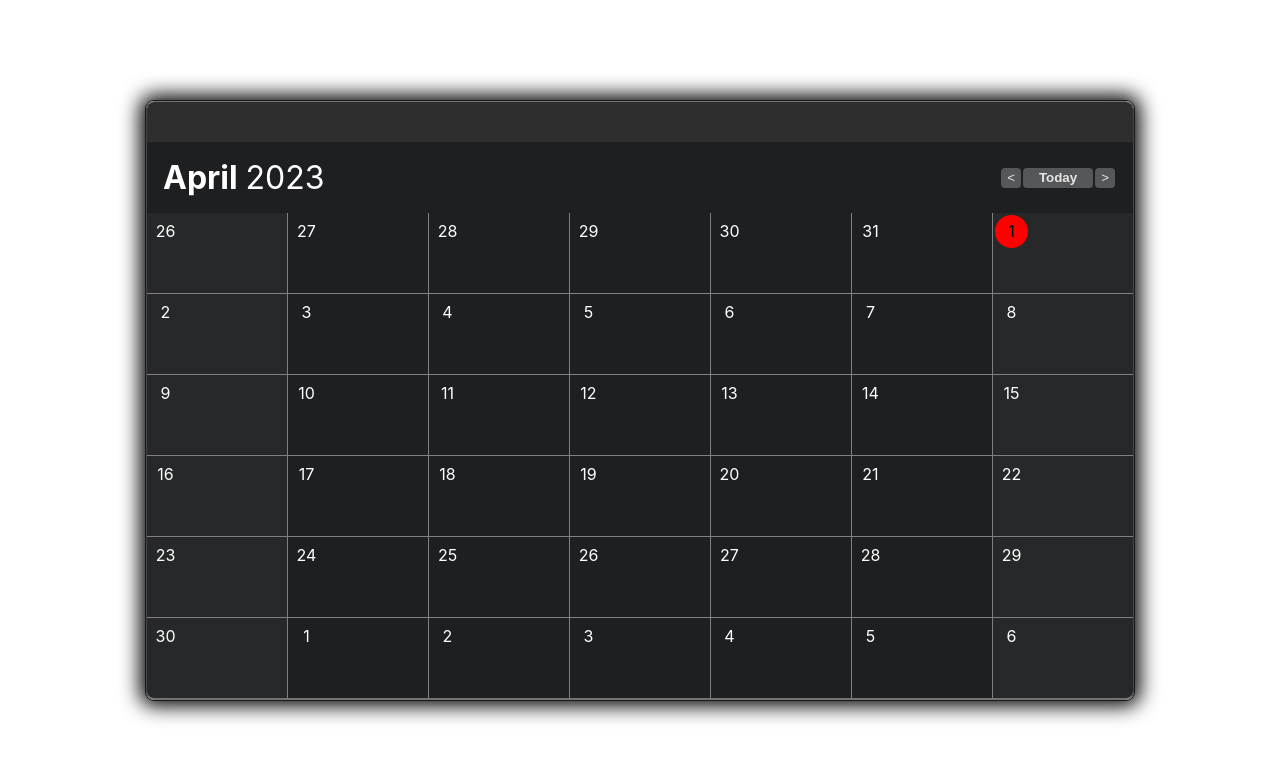
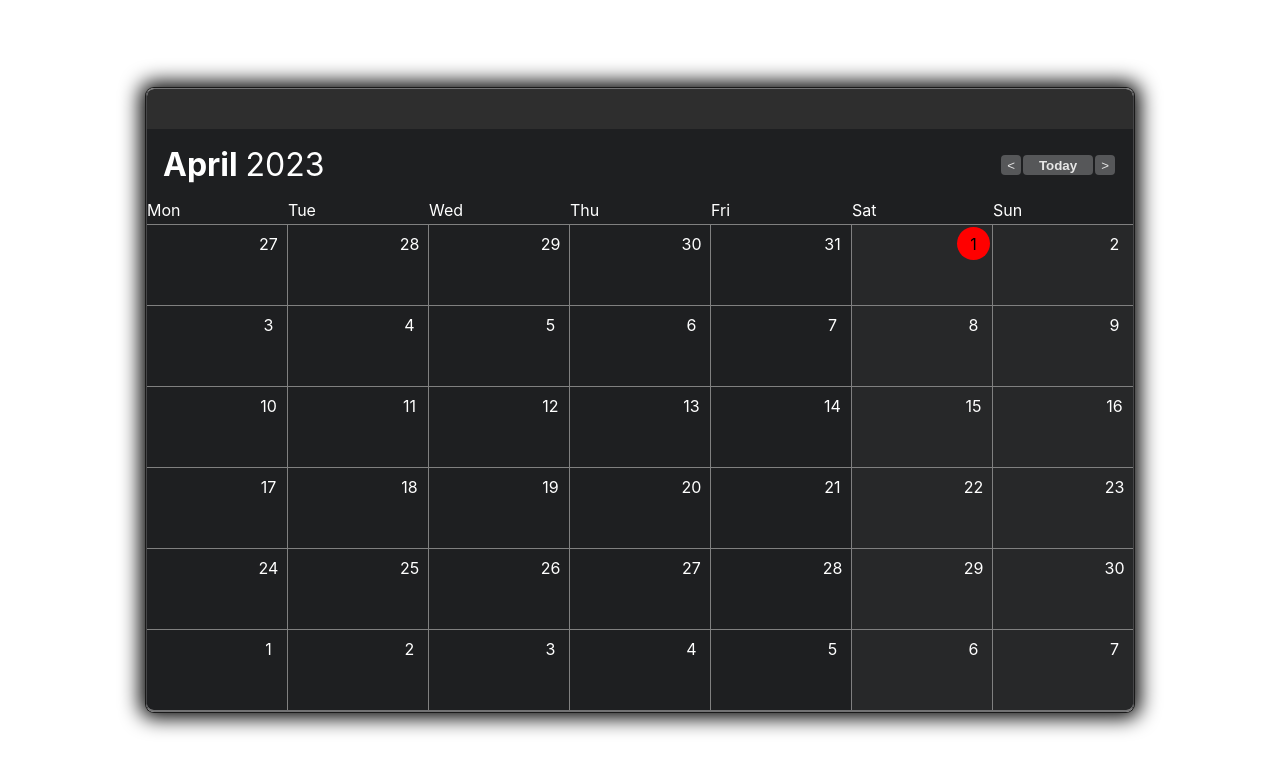
Before and after one commit to AlexMoskalyk/Calendar, a React (Create React App) app: page / in a window 1280 px wide. Shown: the top 772 px of the page. Built offline with nearby package versions, Linux system fonts and the light colour scheme.

Commit message:
added week days header

```diff
--- a/src/components/app/App.tsx
+++ b/src/components/app/App.tsx
@@ -1,4 +1,4 @@
-import React , {useState}from 'react';
+import React , {useEffect, useState}from 'react';
 import moment from 'moment';
 import Header from '../header/Header';
 import Monitor from '../monitor/Monitor';
@@ -6,12 +6,16 @@ import Calendar from '../calendar/Calendar';
 import {ShadowWrapper} from './AppStyled';
 
 function App() {
+  moment.updateLocale('en', {week: {dow: 1}});
 
-  const [displayedDate, setDisplayedDate] = useState(moment())
+  const [displayedDate, setDisplayedDate] = useState(moment());
 
-   moment.updateLocale('en', {week: {dow: 1}})
+
+
+
+  // const today = moment();
 // const endDay = moment().endOf('month').endOf('week');
-// const today = moment();
+
 const startDay = displayedDate.clone().startOf('month').startOf('week');
 
 const prevHandler = () => setDisplayedDate(prev=>prev.clone().subtract(1,'month'));
--- a/src/components/calendar/Calendar.tsx
+++ b/src/components/calendar/Calendar.tsx
@@ -7,10 +7,21 @@ function Calendar({startDay}:{startDay:any}) {
   const day = startDay.clone().subtract(1,'day');
   const daysList = [...Array(42)].map(()=> day.add(1,'day').clone());
 
+
+  const daysOfWeek = (index:number) => moment().day(index+1).format('ddd');
+
   const isCurrentDay = (day:any) => moment().isSame(day,'day');
 
   return (
+    <>
+    <CalendarContainer isHeader>
+    {[...Array(7)].map((_,i)=>(
+    <CellWrapper isHeader key={i}>
+      {daysOfWeek(i)}
+    </CellWrapper>))}
+    </CalendarContainer>
     <CalendarContainer>
+
       {daysList.map((dayItem)=>(
         <CellWrapper
         isWeekend={dayItem.day() === 6 || dayItem.day() === 0}
@@ -24,6 +35,7 @@ function Calendar({startDay}:{startDay:any}) {
       )
       )}
     </CalendarContainer>
+    </>
   )
 }
 
--- a/src/components/calendar/CalendarStyled.tsx
+++ b/src/components/calendar/CalendarStyled.tsx
@@ -2,26 +2,32 @@ import styled from "styled-components";
 import "../../styles/variables.css";
 
 type CellWrapperProps = {
-  isWeekend:boolean;
+  isWeekend?:boolean;
+  isHeader?:boolean;
 }
 
-export const CalendarContainer = styled.div`
+type CalendarContainerProps ={
+  isHeader?:boolean;
+}
+
+export const CalendarContainer = styled.div<CalendarContainerProps>`
   display: grid;
   grid-template-columns: repeat(7, 1fr);
-  grid-template-rows: repeat(6, 1fr);
   grid-gap: 1px;
-  background-color: var(--grid-color);
+  background-color: ${props => props.isHeader ? 'var(--cell-bg-color)': 'var(--grid-color)'};
+  ${props => props.isHeader && 'border-bottom: 1px solid var(--grid-color)'};
 `;
 
 export const CellWrapper = styled.div<CellWrapperProps>`
   min-width: 140px;
-  min-height: 80px;
+  min-height: ${props => props.isHeader ? '24px' : '80px'};
   background-color:${props => props.isWeekend ? `var(--cell-weekend-bg-color)` : `var(--cell-bg-color)`};
   color: var(--cell-color);
 `;
 
 export const RowInCell = styled.div`
   display: flex;
+  justify-content: end;
 `;
 
 export const DayWrapper = styled.div`
```
